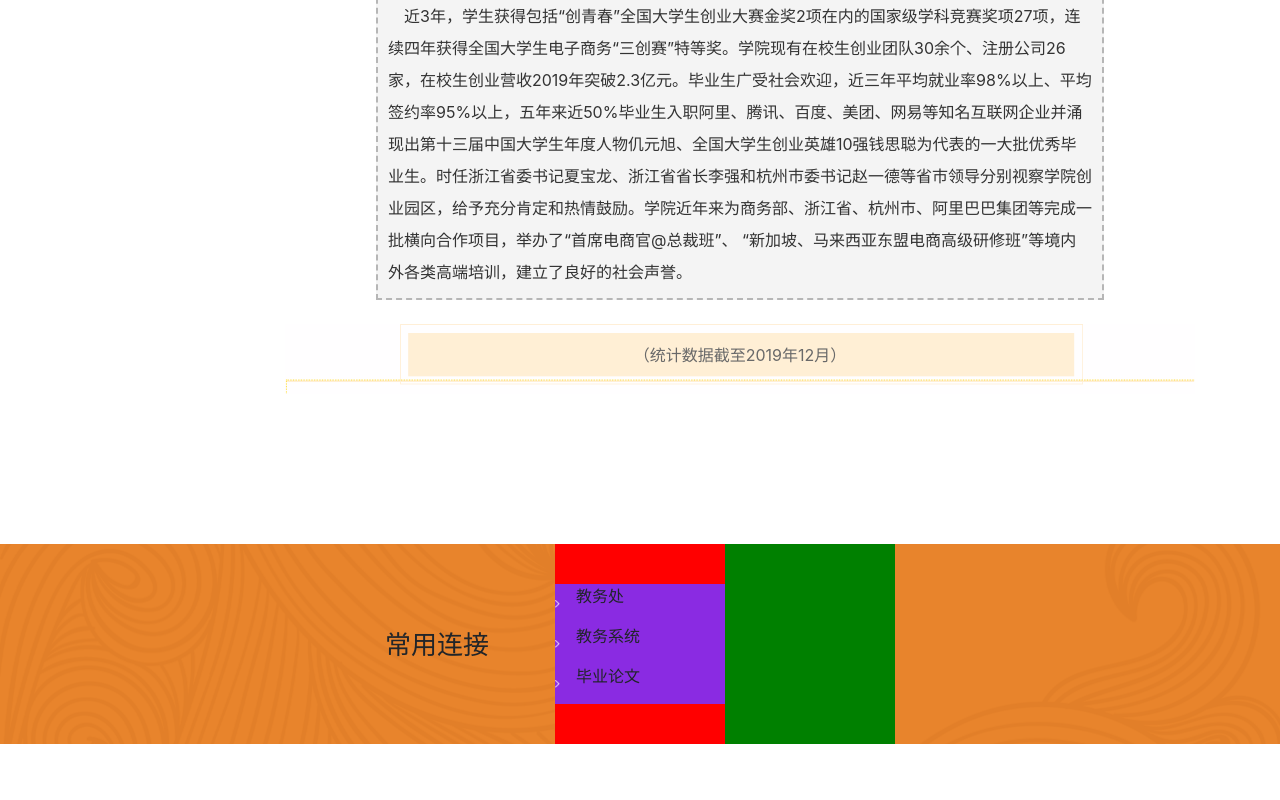
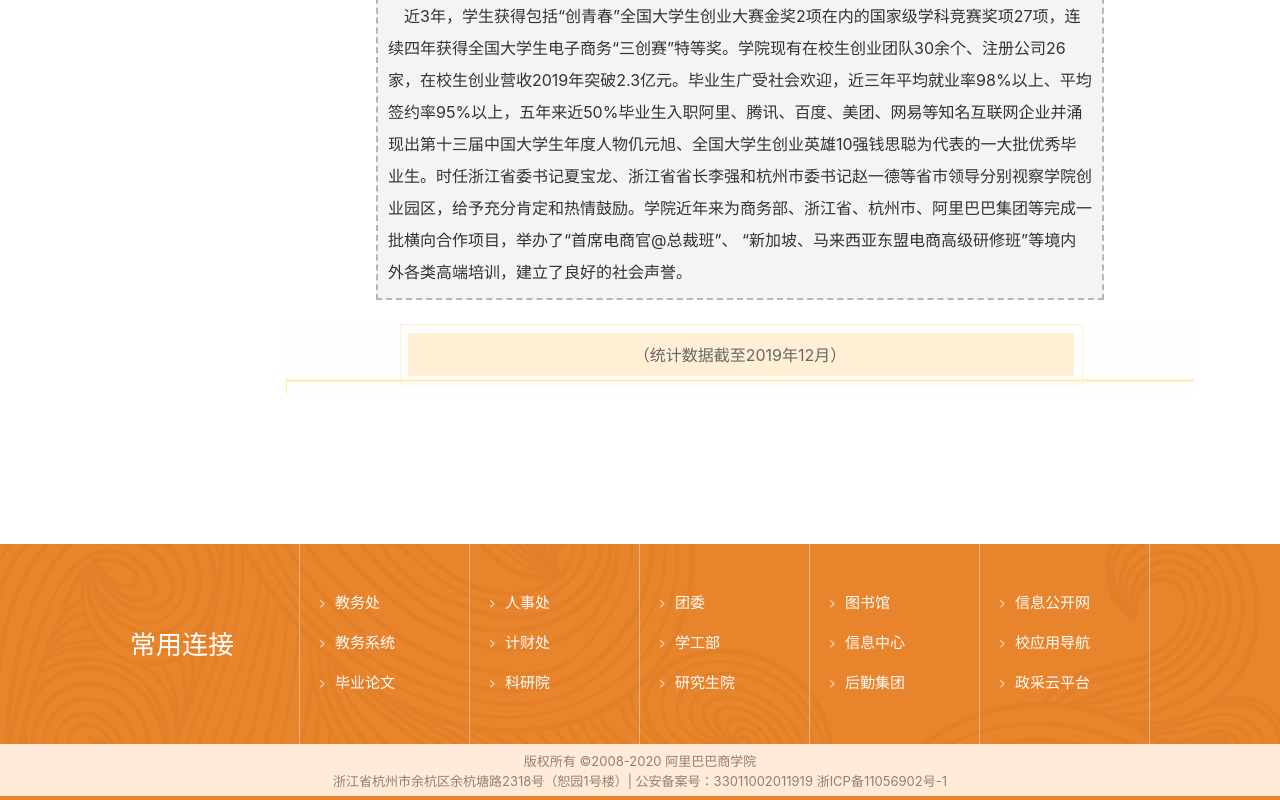
Before and after one commit to Piu-Lin/commerce, a React (Create React App) app: page / in a window 1280 px wide. Shown: the part 1747-2547 px from the top of the page. Before the commit the page ends 2491 px from the top, so only its background shows below. Built offline with nearby package versions, Linux system fonts and the light colour scheme.

Commit message:
完成单一静态页面
多数链接未制作

```diff
--- /dev/null
+++ b/public/comlink.json
@@ -0,0 +1,19 @@
+{
+    "comlink": [
+        [{ "name":"教务处" , "url":"https://jwc.hznu.edu.cn/" },
+            { "name":"教务系统" , "url":"http://jwxt.hznu.edu.cn/" },
+            { "name":"毕业论文" , "url":"http://bkbysj.hznu.edu.cn/" }],
+        [{ "name":"人事处" , "url":"https://rsc.hznu.edu.cn/" },
+            { "name":"计财处" , "url":"https://jcc.hznu.edu.cn/" },
+            { "name":"科研院" , "url":"https://kyc.hznu.edu.cn/" }],
+        [{ "name":"团委" , "url":"https://youth.hznu.edu.cn/" },
+            { "name":"学工部" , "url":"https://xxgk.hznu.edu.cn/bmxxgk/xsc/" },
+            { "name":"研究生院" , "url":"https://yjs.hznu.edu.cn/" }],
+        [ { "name":"图书馆" , "url":"https://lib.hznu.edu.cn/" },
+            { "name":"信息中心" , "url":"https://it.hznu.edu.cn/" },
+            { "name":"后勤集团" , "url":"https://hdhq.hznu.edu.cn/" }],
+        [ { "name":"信息公开网" , "url":"https://xxgk.hznu.edu.cn/" },
+            { "name":"校应用导航" , "url":"https://it.hznu.edu.cn/fwzn/daohang/" },
+            { "name":"政采云平台" , "url":"https://www.zcygov.cn/" }]
+    ]
+}
--- a/src/pages/Footernav/index.css
+++ b/src/pages/Footernav/index.css
@@ -12,28 +12,42 @@
   height: 200px;
   display: flex;
   align-items: center;
+  border-right-style: solid;
+  border-color: rgba(255, 255, 255, 0.4);
+  border-width: 1px;
 }
 .footnavtitle {
   font-size: 26px;
+  color: #fff;
 }
 .footnavitembox {
-  background-color: red;
   width: 170px;
   height: 200px;
   display: flex;
   align-items: center;
+  border-right-style: solid;
+  border-color: rgba(255, 255, 255, 0.4);
+  border-width: 1px;
 }
 .footnavitemcontr {
   display: flex;
   flex-direction: column;
   width: 170px;
-  background-color: blueviolet;
 }
 .footnavitem {
+  margin-left: 20px;
+}
+.footnavword {
+  display: block;
+  font-size: 15px;
+  font-weight: 400;
+  color: #ffffff;
+  line-height: 22px;
+  margin-top: 8px;
 }
 .pathlogo {
   float: left;
-  margin-right: 16px;
+  margin-right: 10px;
   width: 5px;
   height: 40px;
   background-image: url(./img/lefttwp.png);
@@ -41,10 +55,19 @@
   background-size: 5px 8px;
   background-repeat: no-repeat;
 }
-.footnavitem2 {
-  background-color: green;
-  width: 170px;
-  height: 200px;
-  display: flex;
-  align-content: stretch;
+#copyright {
+  margin: 0 auto;
+  width: 100%;
+  height: 56px;
+  background: rgba(254, 130, 10, 0.16);
+  border-bottom: 4px solid rgba(232, 132, 44, 1);
 }
+.copyrightword {
+  text-align: center;
+  height: 20px;
+  font-size: 13px;
+  font-weight: 400;
+  color: #918074;
+  line-height: 20px;
+  padding-top: 7px;
+}
--- a/src/pages/Footernav/index.jsx
+++ b/src/pages/Footernav/index.jsx
@@ -1,35 +1,53 @@
 import React, { Component } from 'react'
 import './index.css'
 export default class Footernav extends Component {
+    state={
+        comlink:[],
+    }
+    async componentDidMount(){
+        try{
+            const response = await fetch('./comlink.json')
+            const data = await response.json()
+            this.setState({comlink:data.comlink})
+           } catch (error){
+               console.log(error)
+           }
+    }
     render() {
+        const {comlink}=this.state
         return (
+            <>
             <div id="mainfootbox">
                 <div className="footnavtitlebox">
                     <div className="footnavtitle">常用连接</div>
                 </div>
-                <div className="footnavitembox">
-                    <div className="footnavitemcontr">
-                        <div className="footnavitem">
-                            <div className="pathlogo"></div>
-                            <div>教务处</div>
-                        </div>
-                        <div className="footnavitem">
-                            <div className="pathlogo"></div>
-                            <div>教务系统</div>
-                        </div>
-                        <div className="footnavitem">
-                            <div className="pathlogo"></div>
-                            <div>毕业论文</div>
-                        </div>
-                    </div>
-
-                </div>
-                <div className="footnavitem2"> </div>
-                <div className="footnavitem"> </div>
-                <div className="footnavitem"> </div>
-                <div className="footnavitem"> </div>
-                <div className="footnavitem"> </div>
+                {
+                    comlink.map((footnavitems,boxkey)=>{
+                        return(
+                            <div className="footnavitembox" key={boxkey} >
+                                <div className="footnavitemcontr">
+                                    {
+                                        footnavitems.map((footnavitem,itemkey)=>{
+                                            return(
+                                                <div key={itemkey} className="footnavitem">
+                                                    <div className="pathlogo"/>
+                                                    <div className="footnavword">{footnavitem.name}</div>
+                                                    {/* footnavitem.url 为链接 */}
+                                                </div>
+                                            )
+                                        })
+                                    }
+                                </div>
+                            </div>
+                            )
+                    })
+                }
             </div>
+            <div id="copyright">
+                <div className="copyrightword">版权所有 ©2008-2020 阿里巴巴商学院</div>
+                <div className="copyrightword">浙江省杭州市余杭区余杭塘路2318号（恕园1号楼）| 公安备案号：33011002011919 浙ICP备11056902号-1</div>
+            </div>
+            </>
         )
     }
 }
```
Also changed, not shown: 1 other file (tests, documents, lock files or other folders).
